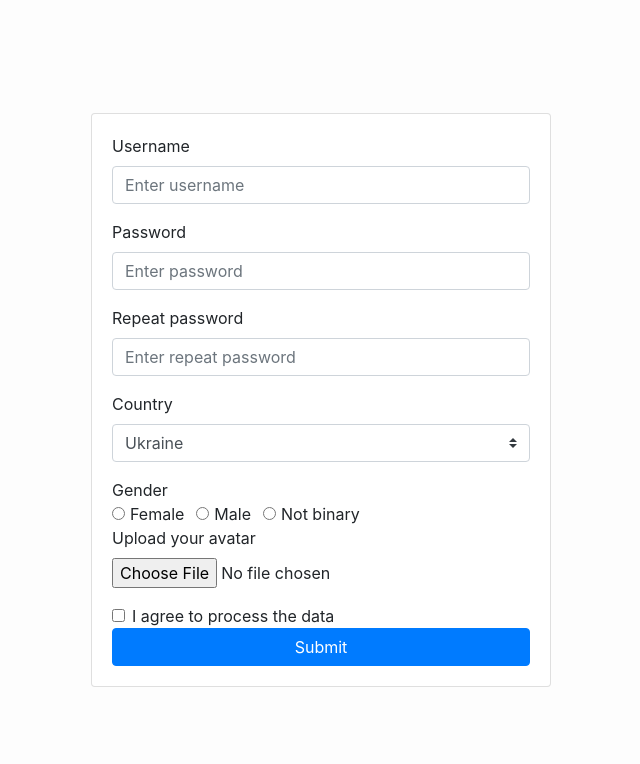
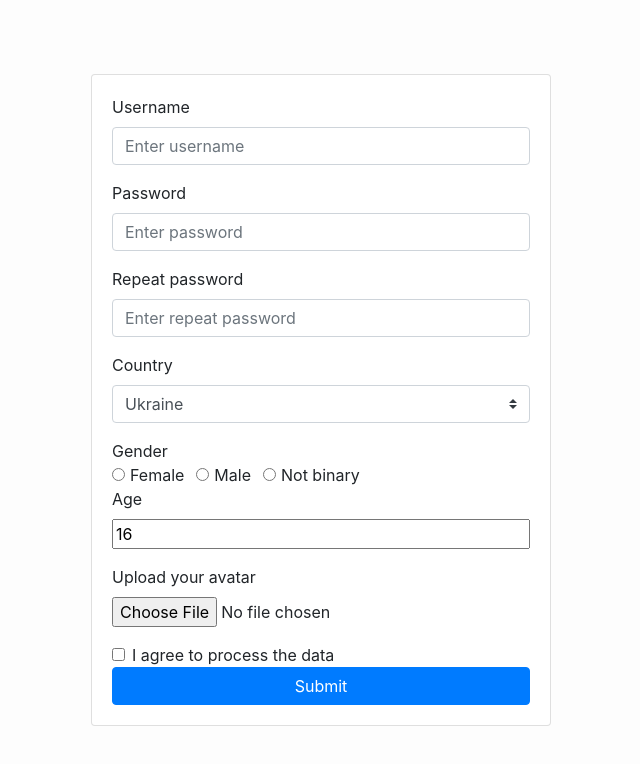
Before and after one commit to sl-2010/app-rw-forms, a React (Create React App) app: page / in a window 1280 px wide. Shown: the top 764 px of the page, without its empty margins (319-959 px from the left). Built offline with nearby package versions, Linux system fonts and the light colour scheme.

Commit message:
age+valid

```diff
--- a/src/components/App.js
+++ b/src/components/App.js
@@ -13,13 +13,42 @@ export default class App extends React.Component {
       country: "1",
       gender: "",
       agree: false,
-      avatar: ""
+      avatar: "",
+      errors: {},
+      age: "16"
     }
   }
 
   onSubmit = event => {
     event.preventDefault();
-    console.log(this.state)
+    const errors = {}
+    if (this.state.username.length < 5) {
+      errors.username = "Reqiured. Must be 5 characters or more"
+    }
+
+    if (this.state.password.length < 4) {
+      errors.password = "Reqiured. Must be 4 characters or more"
+    }
+
+    if (this.state.repeatPassword !== this.state.password) {
+      errors.repeatPassword = "Must be equal to password"
+    }
+
+    if (this.state.age < 18 ) {
+      errors.age = "You must be older 18"
+    }
+
+    if (Object.keys(errors).length > 0) {
+      this.setState({
+        errors: errors
+      })
+      console.log("errors", this.state.errors)
+    } else {
+      this.setState({
+        errors: {}
+      })
+      console.log("submit",this.state)
+    }
   }
 
   onChange = event => {
@@ -76,6 +105,7 @@ export default class App extends React.Component {
               name="username"
               onChange={this.onChange}
             />
+            { this.state.errors.username && (<div className="invalid-feedback"> {this.state.errors.username} </div>) }
           </div>
           <div className="form-group">
             <label>Password</label>
@@ -89,6 +119,8 @@ export default class App extends React.Component {
               onChange={this.onChange}
             />
           </div>
+          { this.state.errors.password ?
+            <div className="invalid-feedback"> {this.state.errors.password} </div> : null }
           <div className="form-group">
             <label>Repeat password</label>
             <input
@@ -100,6 +132,8 @@ export default class App extends React.Component {
               name="repeatPassword"
               onChange={this.onChange}
             />
+            { this.state.errors.repeatPassword ?
+              <div className="invalid-feedback"> {this.state.errors.repeatPassword} </div> : null }
           </div>
           <div className="form-group">
             <label htmlFor="country">Country</label>
@@ -153,6 +187,18 @@ export default class App extends React.Component {
           </div>
 
           <div className="form-group">
+            <label htmlFor="formControlRange">Age</label>
+              <input type="number"
+                className="form-control-range"
+                id="formControlRange"
+                name="age"
+                value={this.state.age}
+                onChange={this.onChange}
+              />
+            { this.state.errors.age && (<div className="invalid-feedback"> {this.state.errors.age} </div>) }
+          </div>
+
+          <div className="form-group">
             <label className="form-group-label" htmlFor="customFileLang">Upload your avatar</label>
             <input type="file"
               className="form-group-input"
@@ -175,7 +221,10 @@ export default class App extends React.Component {
             </label>
           </div>
 
-          <button type="submit" className="btn btn-primary w-100" onClick={this.onSubmit}>
+          <button type="submit"
+            className="btn btn-primary w-100"
+            onClick={this.onSubmit}
+          >
             Submit
           </button>
         </form>
```
